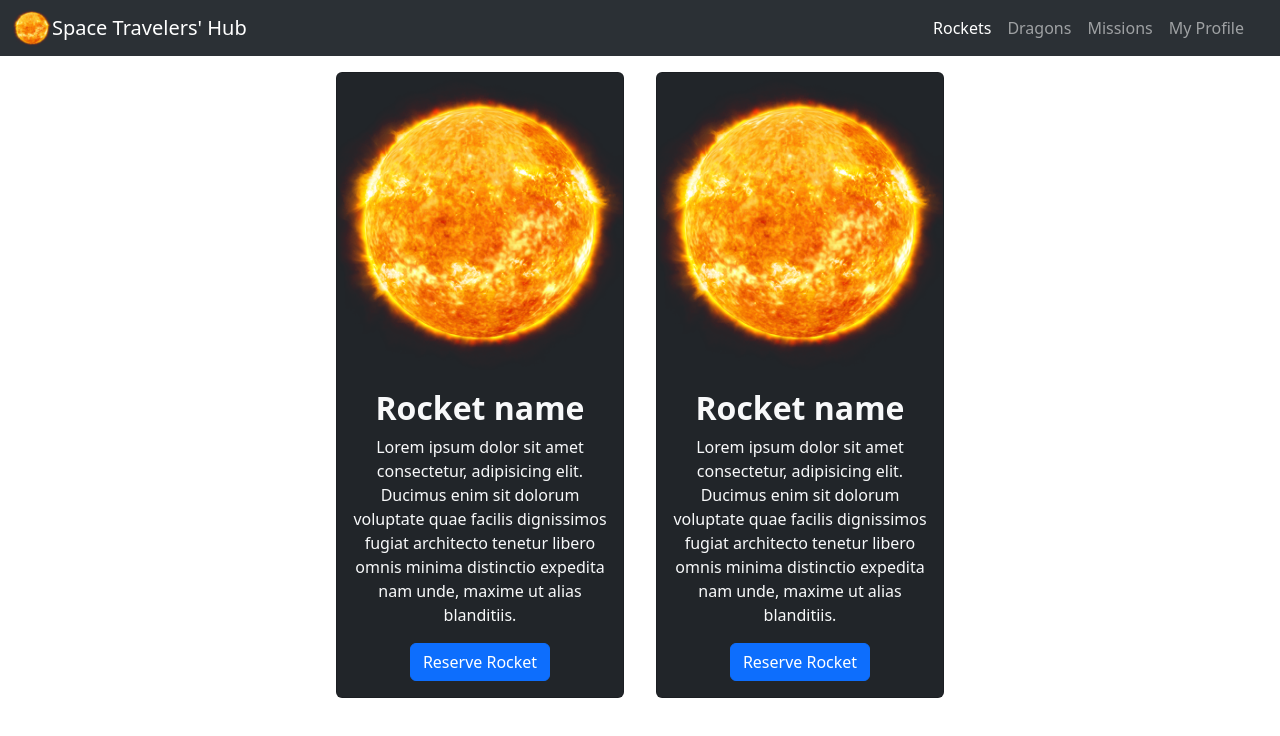
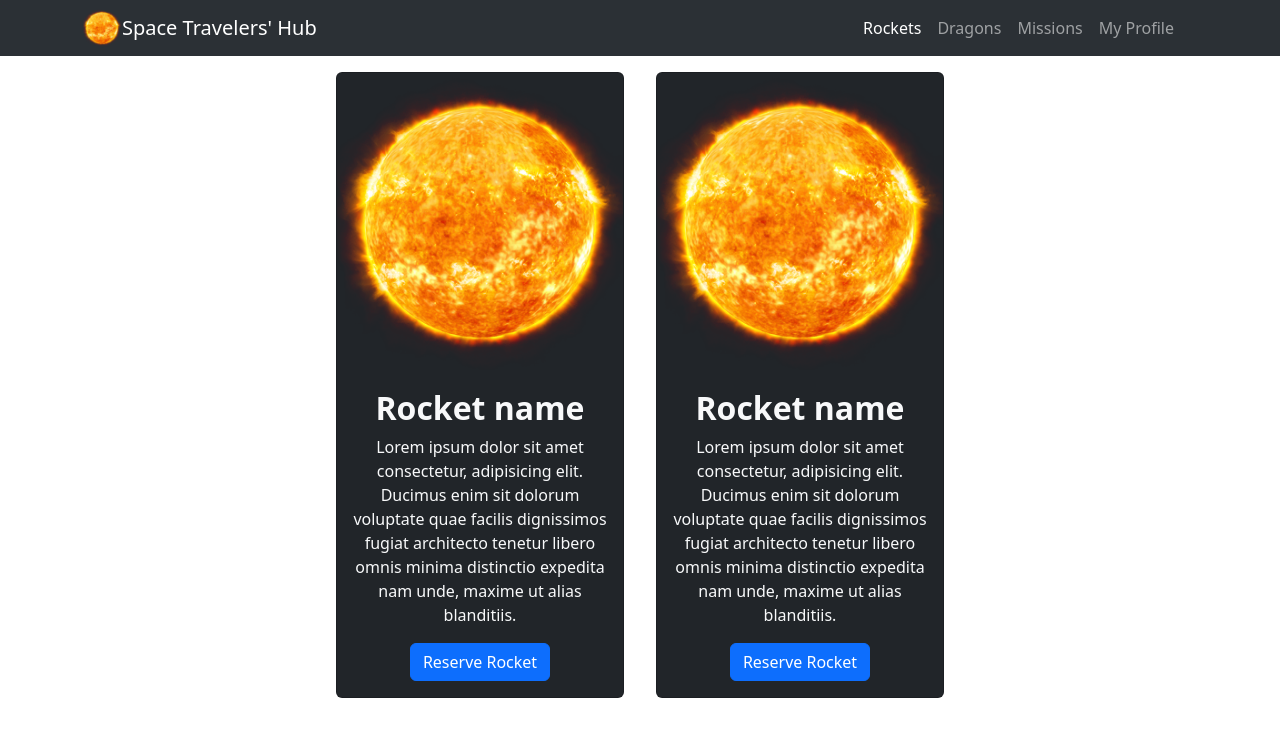
Before and after one commit to danyhoshi/space-travelers, a React (Vite) app: page / in a window 1280 px wide. Shown: the top 736 px of the page. Built offline with nearby package versions, Linux system fonts and the light colour scheme; no server answers.

Commit message:
Set max width to NavBar

```diff
--- a/src/components/Dragons.tsx
+++ b/src/components/Dragons.tsx
@@ -38,8 +38,8 @@ const Dragons = () => {
                     <Card.Title className='fs-2 fw-bolder'>
                       { dragon.name }
                     </Card.Title>
-                    <Card.Text className='text-center d-inline-flex'>
-                      {!dragon.selected ? dragon.description : <span><span className='reserved'>RESERVED </span>{dragon.description}</span>}
+                    <Card.Text className='text-center'>
+                      {!dragon.selected ? dragon.description : <span><span className='reserved'>RESERVED</span>{dragon.description}</span>}
                     </Card.Text>
                     <Button
                       id = { dragon.id }
--- a/src/components/MyNavbar.tsx
+++ b/src/components/MyNavbar.tsx
@@ -12,7 +12,7 @@ import { LinkContainer } from 'react-router-bootstrap'
   return (
     <>
         <Navbar key={expand} expand={expand} bg="dark" data-bs-theme="dark" className="bg-body-tertiary mb-3 fixed-top" collapseOnSelect>
-          <Container fluid >
+          <Container fluid className='container-sm container-xxl container-md container-xl'>
             <img src = {sunimage} width='40' height='40' alt='sunimage' />
             <Navbar.Brand href="#">Space Travelers' Hub</Navbar.Brand>
             <Navbar.Toggle aria-controls={`offcanvasNavbar-expand-${expand}`} />
```
